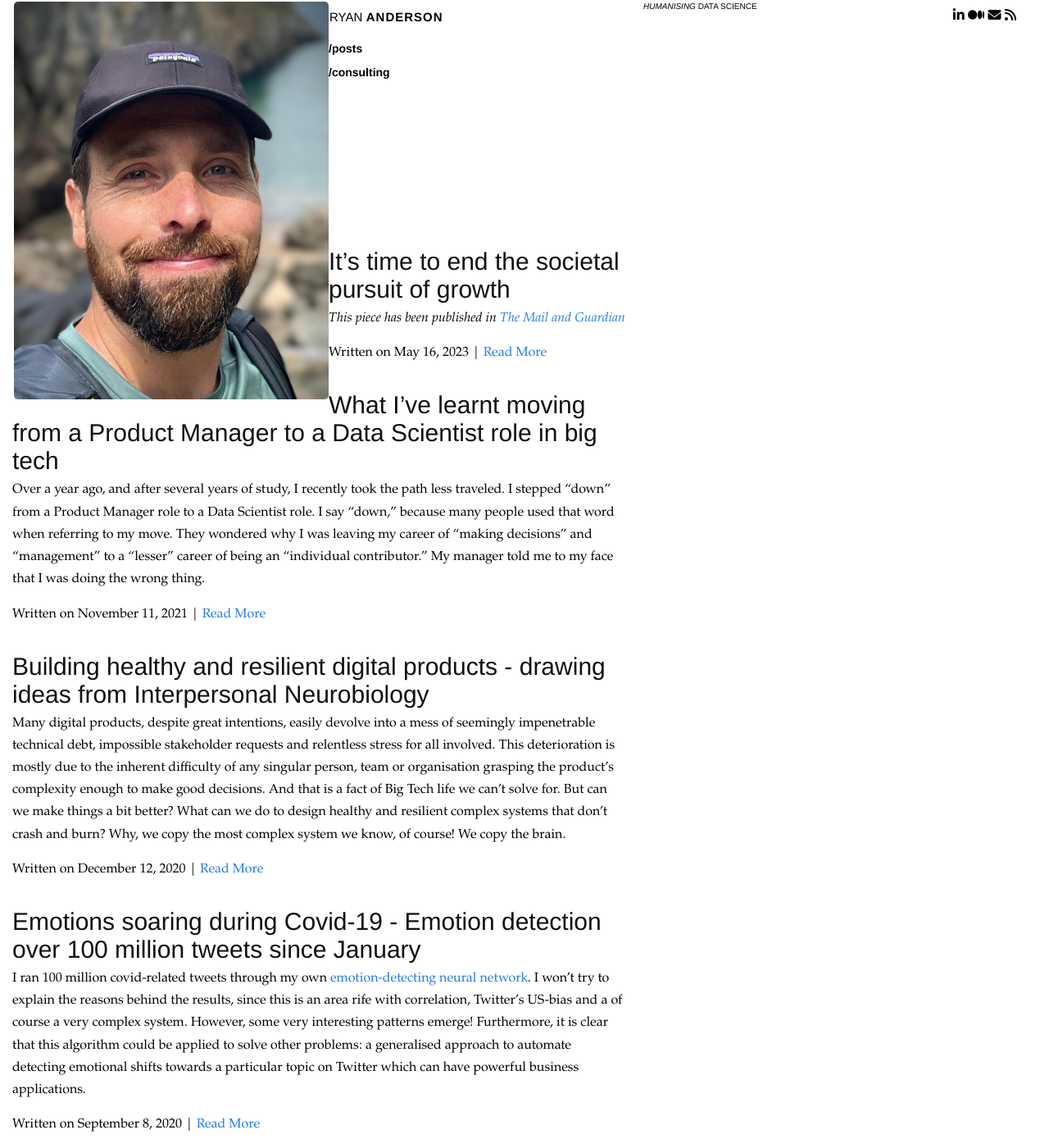
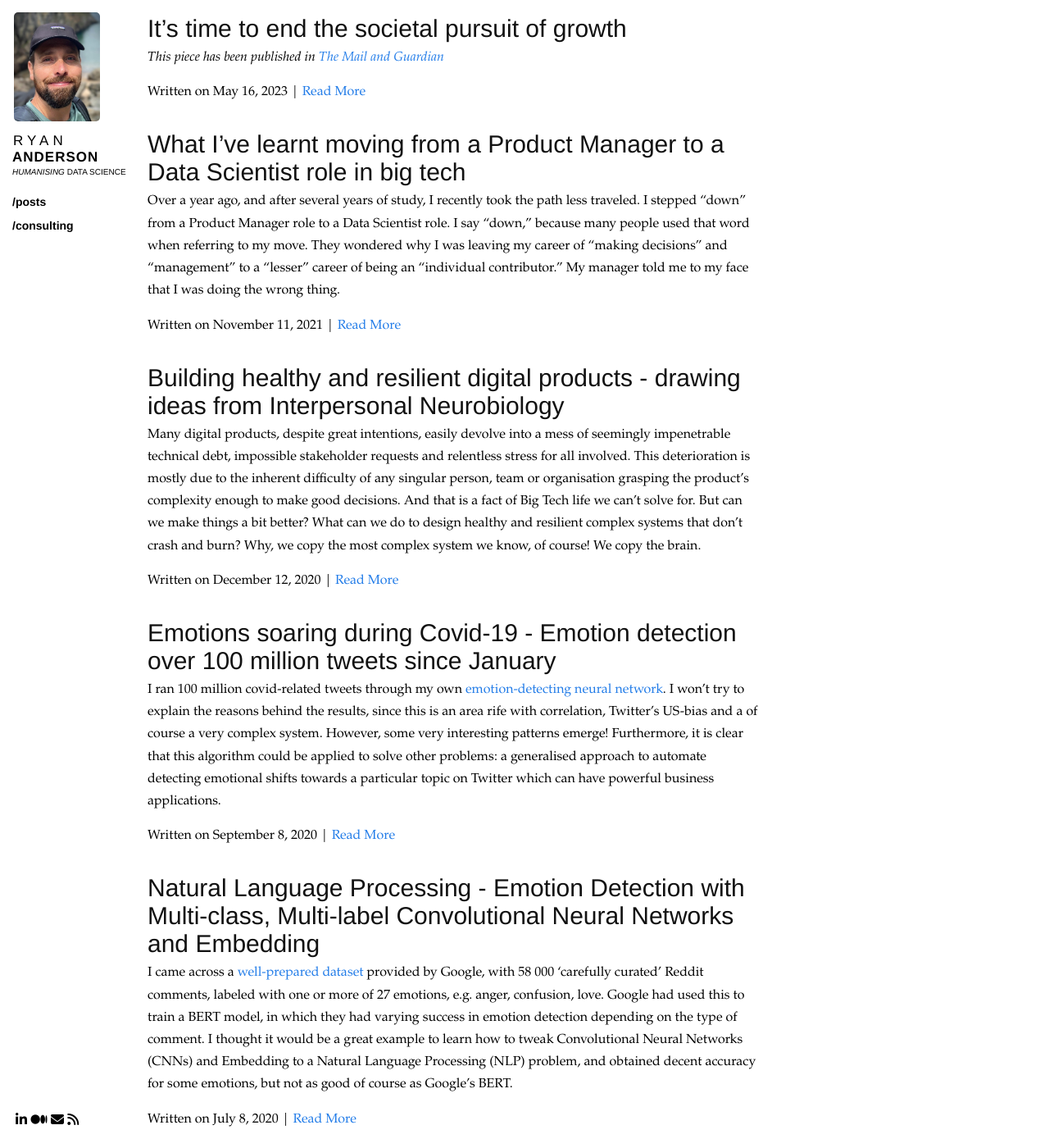
Before and after one commit to ryan-anderson-ds/ryan-anderson-ds.github.io, a Jekyll site: the page built from index.html, in a window 1280 px wide and 1400 px high. Shown: the whole window at 82% size. Built offline with Jekyll 4.4.1, drawn with Linux system fonts in a browser that asks for light colours.

Commit message:
Update base.scss

```diff
--- a/css/base.scss
+++ b/css/base.scss
@@ -14,12 +14,11 @@
 }
 
 .sidebar {
+  position: fixed;
   left: 15px;
   top: 15px;
-  width: 100%;
-  height: 150px;
-  margin-left: 15px;
-  margin-right: 15px;
+  width: 170px;
+  height: 100%;
   font-family: Helvetica, sans-serif;
   a {
     text-decoration: none;
@@ -32,19 +31,18 @@
     padding: 0;
     margin-left: 2px;
     border-radius: 5px;
-    float:left; display:inline; width: 30%;
   }
   .name {
     text-transform: uppercase;
     margin: 10px 0 2px 0;
-    float:left; display:inline; width: 30%;
     #fname {
       padding-left: 1px;
-      font-size: 15px;
+      font-size: 17px;
+      letter-spacing: 5px;
       color: black;
     }
     #lname {
-      font-size: 15px;
+      font-size: 17px;
       font-weight: bold;
       letter-spacing: 1px;
       color: black;
@@ -57,8 +55,7 @@
   }
   .meta {
     position: absolute;
-    right: 40px;
-    top: 10px;
+    bottom: 40px;
     a {
       margin-left: 0px;
       color: black;
@@ -73,7 +70,6 @@
   }
   .sections {
     margin: 15px 0 0 0;
-    float:left; display:inline; width: 40%;
     a {
       padding: 3px 0;
       color: black;
@@ -97,9 +93,9 @@
 
 .content {
   max-width: 750px;
-  margin-top: 150px;
-  margin-left: 15px;
-  margin-right: 15px;
+  margin-left: 180px;
+  margin-right: 20px;
+  margin-bottom: 50px;
   h1, h2, h3, h4 {
     color: #333;
     font-family: Helvetica, sans-serif;
```
